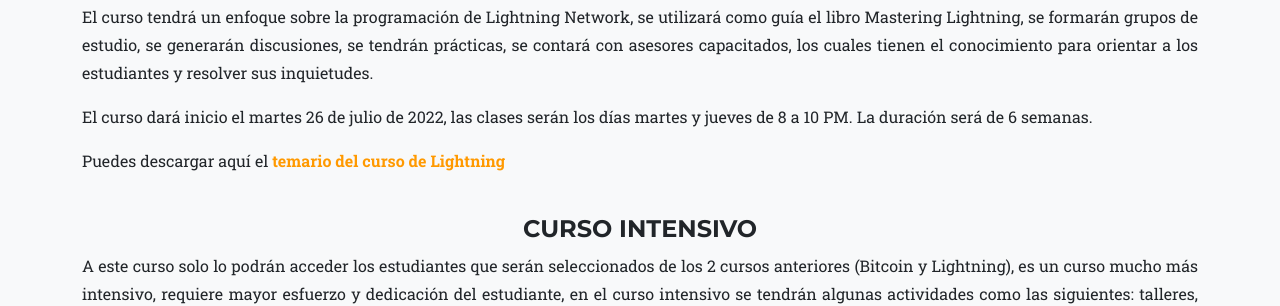
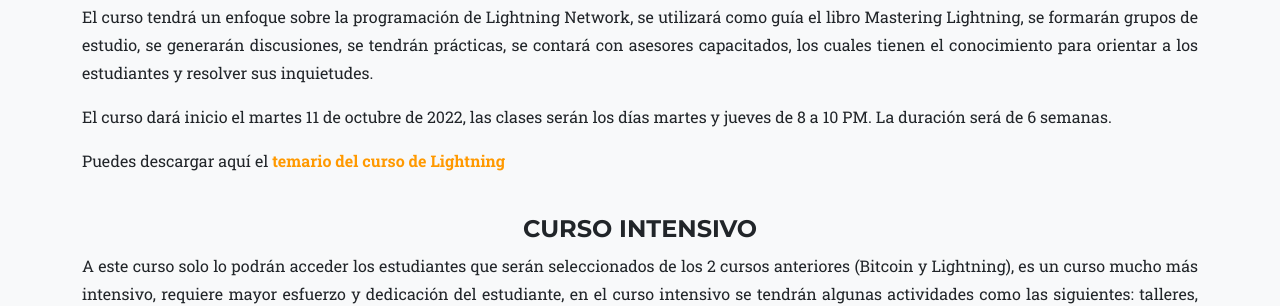
Before and after one commit to torogoz-sv/sitio, a Jekyll site: the page built from index.html, in a window 1280 px wide and 900 px high, scrolled down 1416 px. Shown: the part 154-460 px from the top of the window. Built offline with Jekyll 4.4.1, drawn with Linux system fonts in a browser that asks for light colours.

Commit message:
reprogramación de segundo curso de lightning - fecha propuesta

```diff
--- a/index.html
+++ b/index.html
@@ -67,7 +67,7 @@ layout: default
          <div class="text-center">
             <h4 class="section-heading text-uppercase text-center">Curso de Lightning Network</h4>
             <p style="text-align: justify;"><h7>El curso tendrá un enfoque sobre la programación de Lightning Network, se utilizará como guía el libro Mastering Lightning, se formarán grupos de estudio, se generarán discusiones, se tendrán prácticas, se contará con asesores capacitados, los cuales tienen el conocimiento para orientar a los estudiantes y resolver sus inquietudes.</h7></p>
-            <p style="text-align: justify;"><h7>El curso dará inicio el martes 26 de julio de 2022, las clases serán los días martes y jueves de 8 a 10 PM. La duración será de 6 semanas. </h7></p>
+            <p style="text-align: justify;"><h7>El curso dará inicio el martes 11 de octubre de 2022, las clases serán los días martes y jueves de 8 a 10 PM. La duración será de 6 semanas. </h7></p>
             <p style="text-align: justify;"><h7>Puedes descargar aquí el <b><a style=" text-decoration: none;" target="_blank" href="resources/Temario_Curso_Lightning.pdf">temario del curso de Lightning</a></b></h7></p>
 		 </div>
       </div>
```
